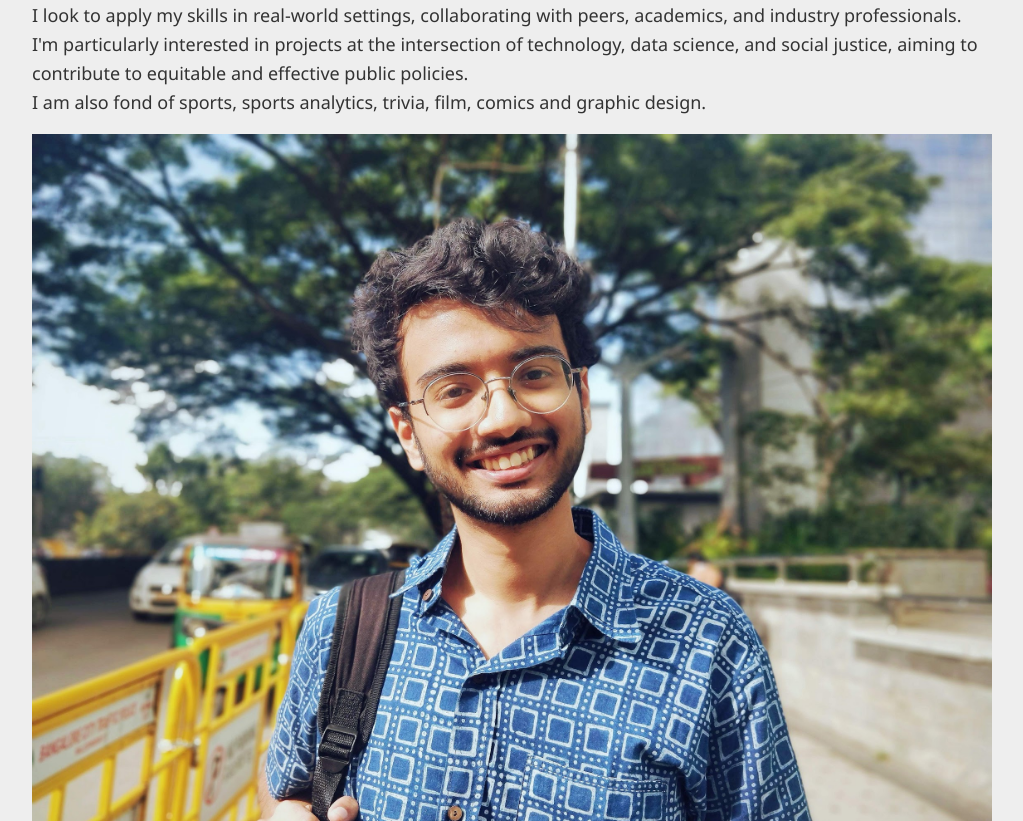
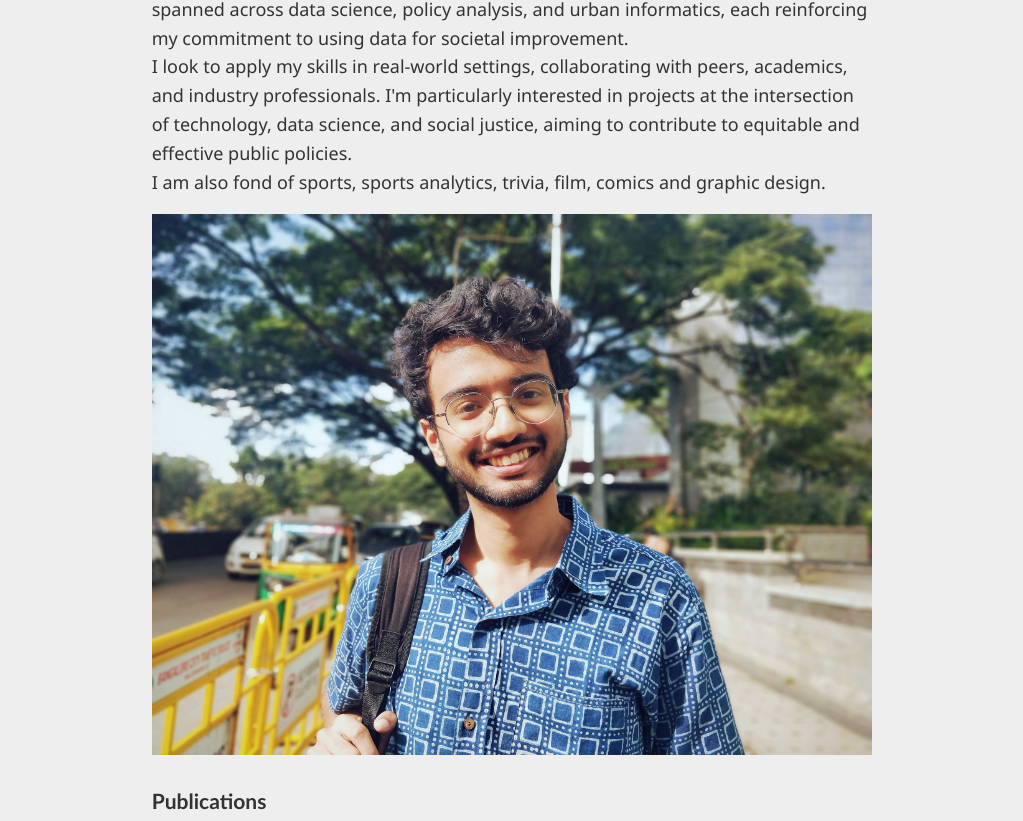
Before and after one commit to divij-sinha/divij-sinha.github.io, a plain HTML site: page index.html in a window 1280 px wide. Shown: the part 591-1412 px from the top of the page, without its empty margins (128-1151 px from the left). Drawn offline with Linux system fonts and the light colour scheme.

Commit message:
added alt-text, and reduced the max-width

```diff
--- a/index.html
+++ b/index.html
@@ -9,13 +9,13 @@
     <link rel="canonical" href="divij-sinha.github.io" />
     <style>
         body {
-            margin: 5% auto;
+            margin: 0 auto;
             background: #eeeeee;
             color: #333333;
             font-family: "Segoe UI", sans-serif;
             font-size: 18px;
             line-height: 1.6;
-            max-width: 75%;
+            max-width: 70ch;
         }
 
         h1 {
@@ -99,7 +99,7 @@
         I am also fond of sports, sports analytics, trivia, film, comics and graphic design. <br>
     </p>
     <div>
-        <img src="./col.jpg" width=100% />
+        <img src="./col.jpg" width=100% alt="An image of Divij Sinha." />
     </div>
     <h3 id="publications">Publications</h3>
     <ul>
```
